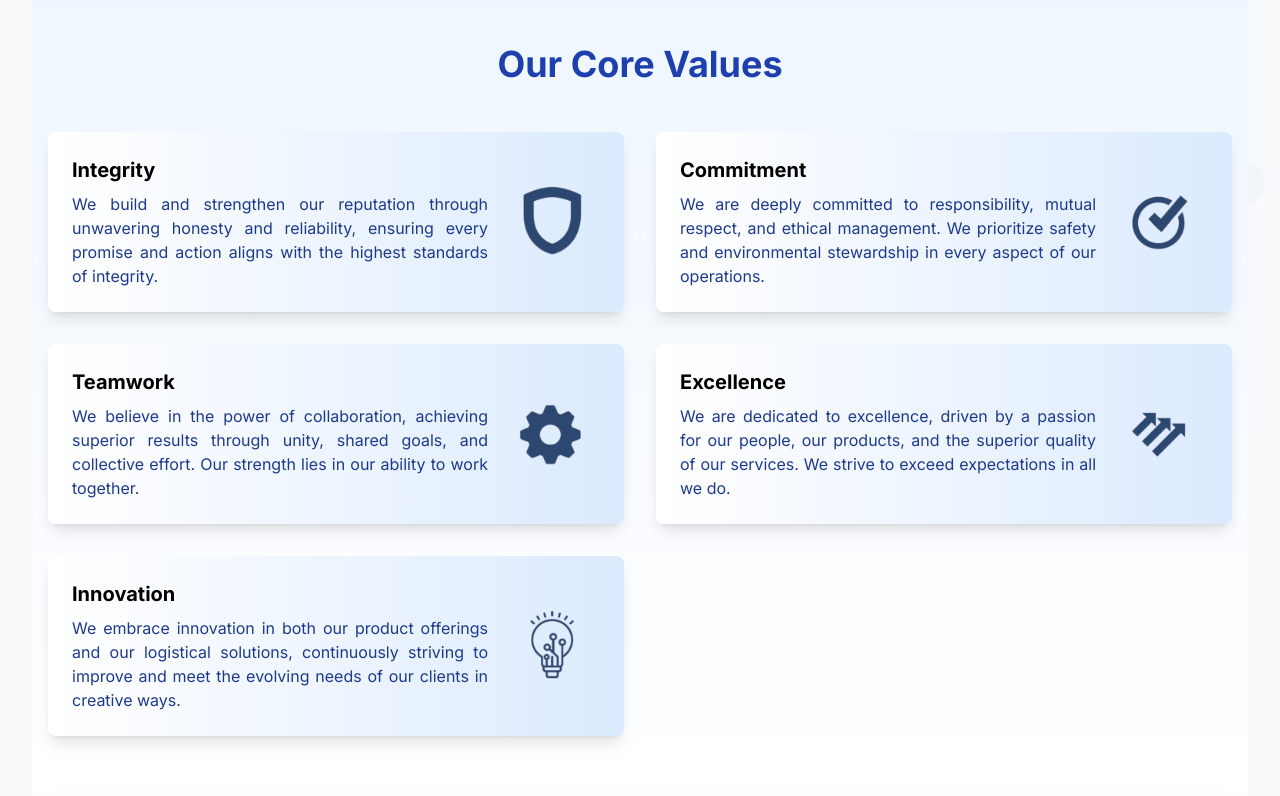
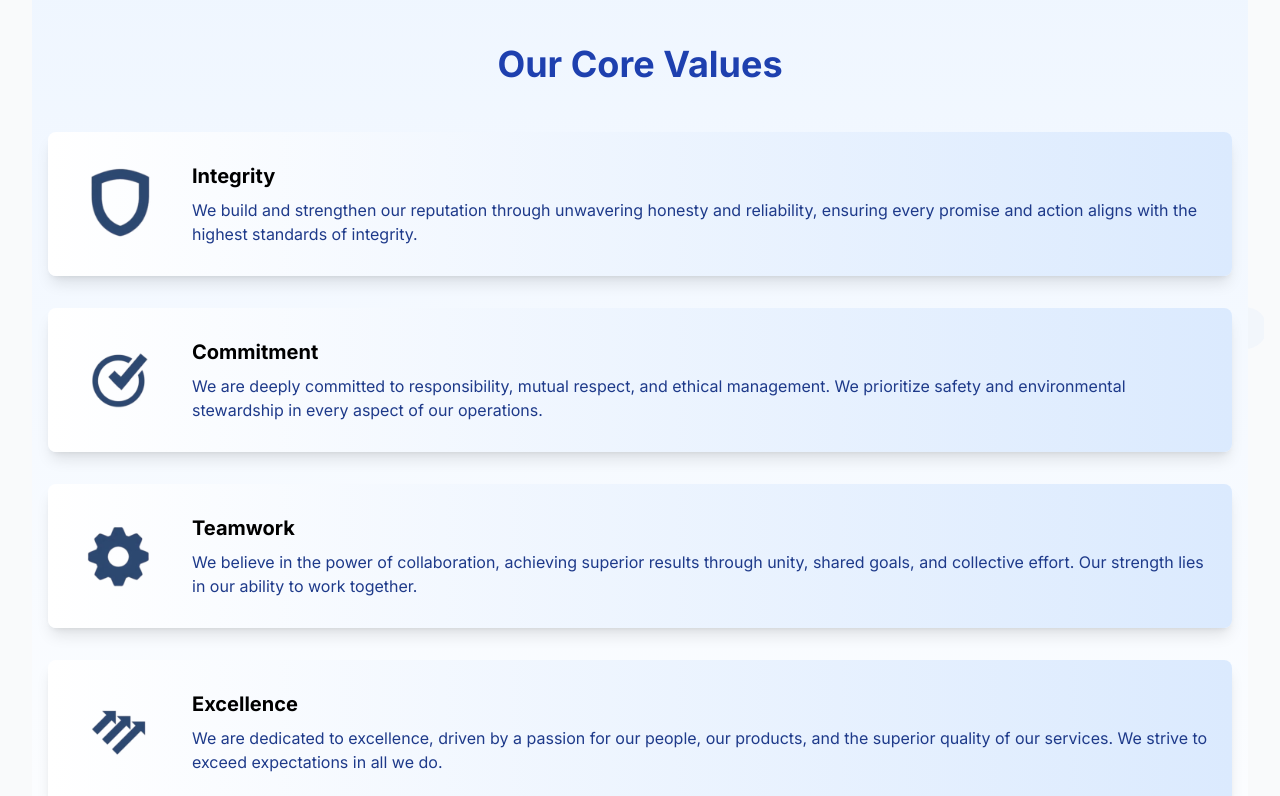
Before and after one commit to WinstonAlfred/Tianyi-User, a Next.js app: page / in a window 1280 px wide. Shown: the part 1280-2076 px from the top of the page. Built offline with nearby package versions, Linux system fonts and the light colour scheme.

Commit message:
modified:   app/page.tsx

```diff
--- a/app/page.tsx
+++ b/app/page.tsx
@@ -27,12 +27,12 @@ const ValueItem: React.FC<ValueItemProps> = ({ title, description, index, imageS
     animate={{ opacity: 1, y: 0 }}
     transition={{ duration: 0.5, delay: index * 0.1 }}
   >
-    <div className="flex items-center justify-between p-6">
-      <div className="flex-1 pr-4">
-        <h3 className="text-xl font-bold text-navy-700 mb-2">{title}</h3>
-        <p className="text-navy-600 text-justify">{description}</p>
+    <div className="flex flex-col sm:flex-row items-center p-4 sm:p-6">
+      <img src={imageSrc} alt={title} className="w-20 h-20 sm:w-24 sm:h-24 object-cover rounded-full mb-4 sm:mb-0 sm:mr-6" />
+      <div className="flex-1 text-center sm:text-left">
+        <h3 className="text-lg sm:text-xl font-bold text-navy-700 mb-2">{title}</h3>
+        <p className="text-sm sm:text-base text-navy-600">{description}</p>
       </div>
-      <img src={imageSrc} alt={title} className="w-24 h-24 object-cover rounded-full flex-shrink-0" />
     </div>
   </motion.div>
 );
@@ -67,17 +67,17 @@ const ValuesSection: React.FC = () => {
   ];
 
   return (
-    <section className="py-16 bg-gradient-to-b from-blue-50 to-white">
+    <section className="py-8 sm:py-16 bg-gradient-to-b from-blue-50 to-white">
       <div className="container mx-auto px-4">
         <motion.h2
-          className="text-3xl sm:text-4xl font-bold text-center text-navy-800 mb-12"
+          className="text-2xl sm:text-3xl md:text-4xl font-bold text-center text-navy-800 mb-8 sm:mb-12"
           initial={{ opacity: 0, y: -50 }}
           animate={{ opacity: 1, y: 0 }}
           transition={{ duration: 0.5 }}
         >
           Our Core Values
         </motion.h2>
-        <div className="grid md:grid-cols-2 gap-8">
+        <div className="grid gap-6 sm:gap-8">
           {values.map((value, index) => (
             <ValueItem
               key={index}
```
